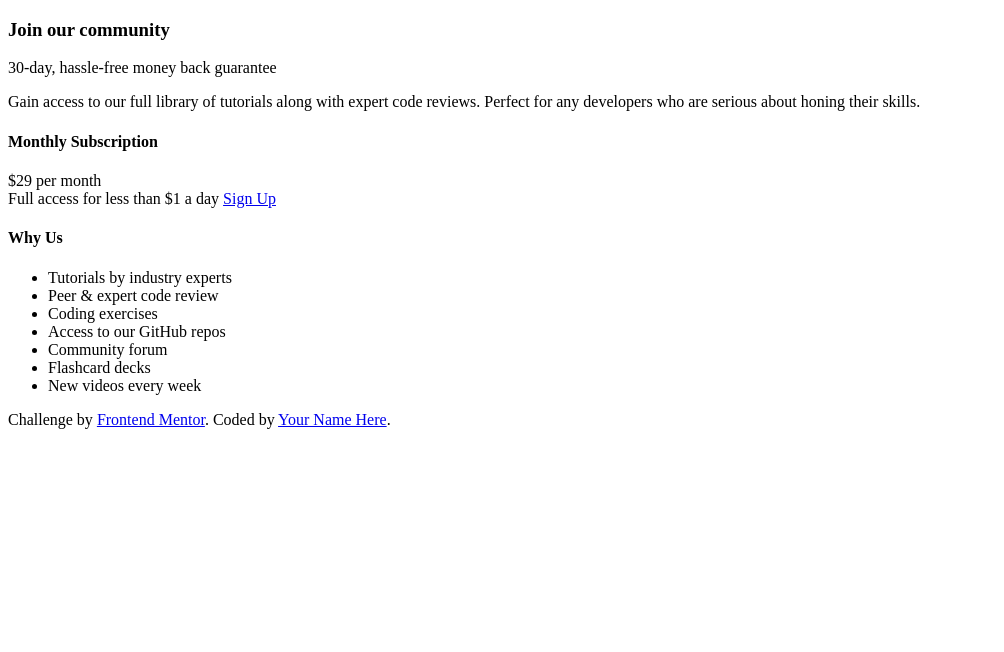
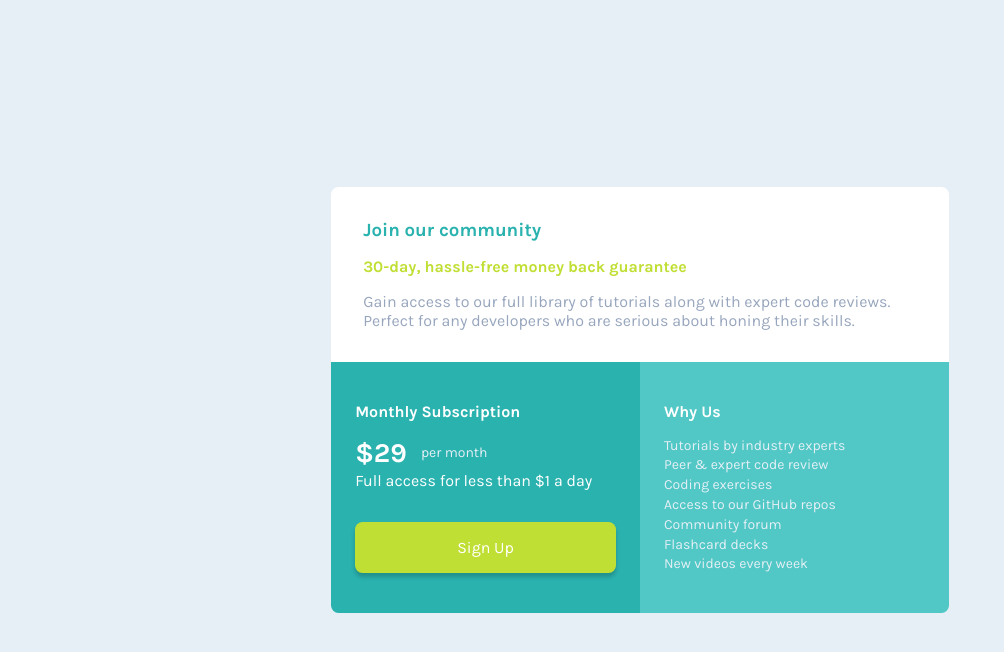
Before and after one commit to cadanieldev/single-price, a plain HTML site: page index.html in a window 1280 px wide. Shown: the whole page, without its empty margins (0-1004 px from the left). Drawn offline with Linux system fonts and the light colour scheme.

Commit message:
fetch main

```diff
--- a/css/main.css
+++ b/css/main.css
@@ -0,0 +1,147 @@
+* {
+  margin: 0;
+  padding: 0;
+  box-sizing: border-box;
+}
+
+ul {
+  list-style: none;
+}
+
+a {
+  text-decoration: none;
+}
+
+body {
+  display: grid;
+  align-items: center;
+  justify-content: center;
+  min-height: 100vh;
+  background: var(--Light-Gray);
+  font-family: var(--font-karla);
+}
+
+/* MAIN */
+.container {
+  max-width: 1000px;
+  display: grid;
+  grid-template-columns: 3fr;
+  margin: 0 auto;
+}
+
+.hero-content {
+  grid-column: 1;
+  grid-row: 1 / span 2;
+  background: #fff;
+  padding: 1rem;
+  border-radius: .475rem .475rem 0 0;
+}
+
+.hero-content h3 {
+  font-family: var(--font-karla);
+  color: var(--Cyan);
+  font-weight: 700;
+  margin: 1rem 0;
+  margin-left: 1rem;
+}
+
+.hero-content span {
+  display: block;
+  color: var(--Bright-Yellow);
+  font-family: var(--font-karla);
+  font-weight: 700;
+  font-size: var(--font-text-body);
+  margin-bottom: 1rem;
+  margin-left: 1rem;
+}
+
+.hero-content p {
+  color: var(--Grayish-Blue);
+  font-size: var(--font-text-body);
+  font-weight: 400;
+  max-width: 60ch;
+  margin-bottom: 1rem;
+  margin-left: 1rem;
+}
+
+.content-sub {
+  background: hsl(179, 62%, 43%);
+  padding: 1.5rem;
+  width: 50%;
+  border-radius: 0 0 0 .475rem;
+}
+
+.content-sub h4 {
+  font-family: var(--font-karla);
+  color: #fff;
+  margin: 1rem 0;
+}
+
+.value {
+  display: flex;
+  align-items: center;
+
+}
+
+.dollar {
+  font-family: var(--font-karla);
+  color: #fff;
+  font-size: 1.7rem;
+  font-weight: 700;
+}
+
+.per {
+  color: var(--Light-Gray);
+  font-weight: 400;
+  margin-left: .875rem;
+  font-size: .875rem;
+}
+
+.access {
+  display: block;
+  color: #fff;
+  font-size: var(--font-text-body);
+  margin: .175rem 0 1rem 0;
+}
+
+.btn {
+  display: block;
+  color: #fff;
+  background: var(--Bright-Yellow);
+  padding: 1rem 2rem;
+  text-align: center;
+  margin-top: 2rem;
+  margin-bottom: 1rem;
+  border-radius: .475rem;
+  box-shadow:  0 4px 4px rgba(0,0,0,.2);
+}
+
+.content-us {
+  background: hsl(179, 52%, 55%);
+  padding: 1.5rem;
+  width: 50%;
+  border-radius: 0 0 0.475rem;
+}
+
+.content-us h4 {
+  font-family: var(--font-karla);
+  color: #fff;
+  margin: 1rem 0;
+}
+
+.us-list {
+  display: flex;
+  flex-direction: column;
+  margin-top: 1rem;
+  gap: .175rem;
+}
+
+.us-list li {
+  color: var(--Light-Gray);
+  font-size: var(--font-text-body);
+  font-weight: 400;
+  font-size: .875rem;
+}
+.flex {
+  display: flex;
+}
--- a/index.html
+++ b/index.html
@@ -26,12 +26,14 @@
         Perfect for any developers who are serious about honing their skills.
       </p>
     </div>
+    <div class="flex">
     <div class="content-sub">
       <h4>Monthly Subscription</h4>
-      <div>
-        <span>&dollar;29 per month</span>
+      <div class="value">
+        <span class="dollar">&dollar;29</span>
+        <span class="per">per month</span>
       </div>
-      <span>Full access for less than &dollar;1 a day</span>
+      <span class="access">Full access for less than &dollar;1 a day</span>
       <a href="#" class="btn">Sign Up</a>
     </div>
     <div class="content-us">
@@ -47,37 +49,8 @@
       </ul>
     </div>
   </div>
+  </div>
 
-
-
-
-
-
-
-
-
-
-
-
-
-
-
-
-
-
-
-
-
-
-
-
-
-  <footer>
-    <p class="attribution">
-      Challenge by <a href="https://www.frontendmentor.io?ref=challenge" target="_blank">Frontend Mentor</a>.
-      Coded by <a href="#">Your Name Here</a>.
-    </p>
-  </footer>
 </body>
 
 </html>
```
